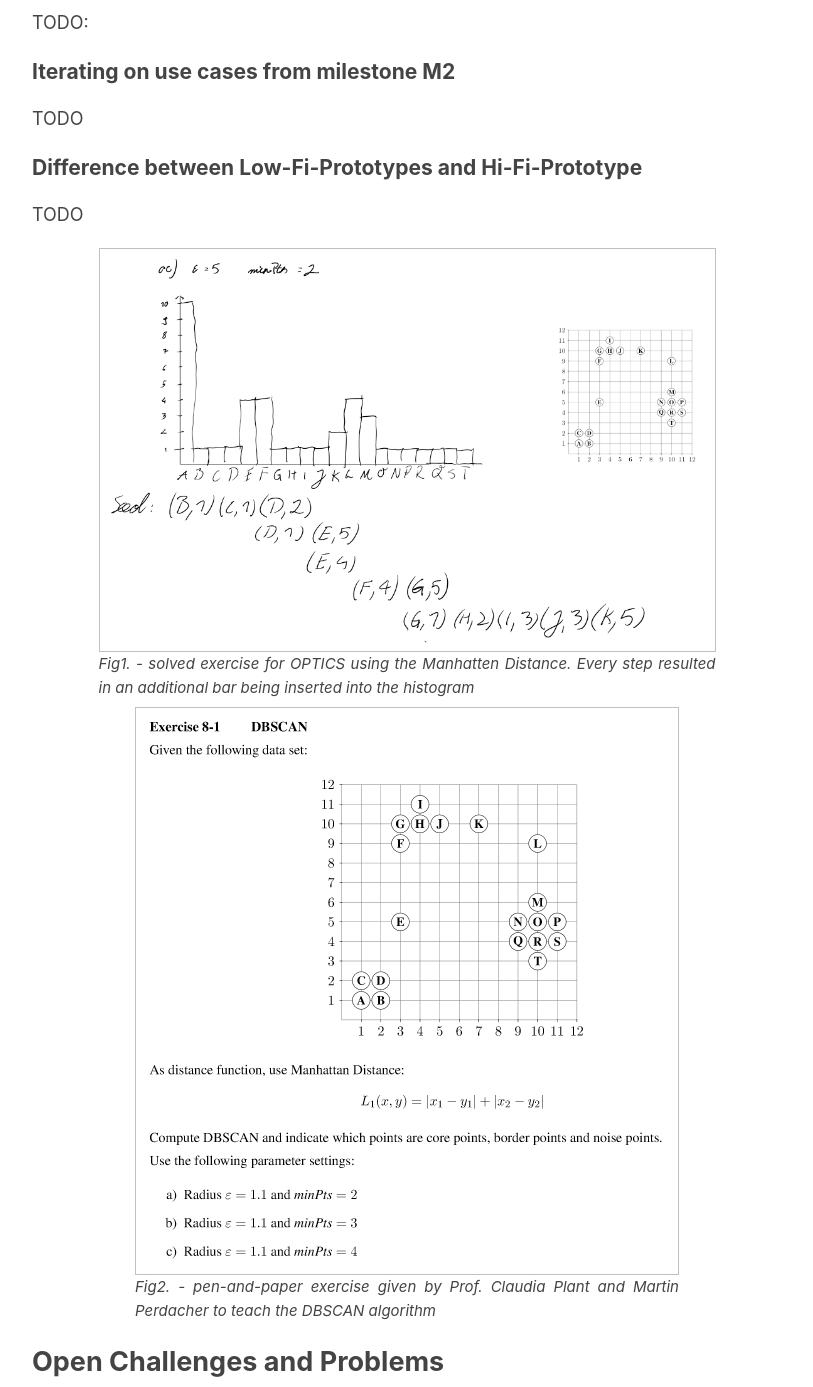
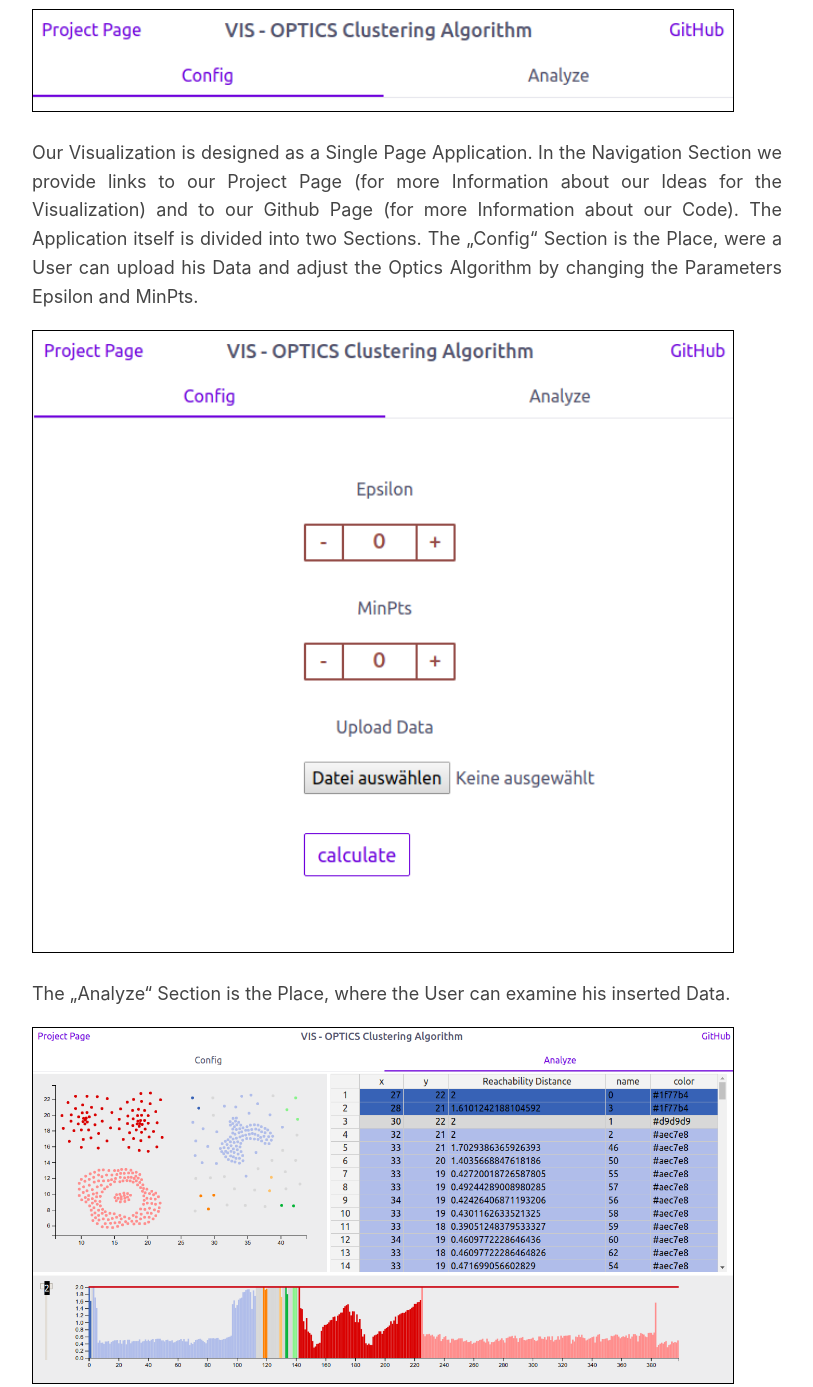
Before and after one commit to gregorredinger/vis_clustering_algorithms, a plain HTML site: page index.html in a window 1280 px wide. Shown: the part 920-2307 px from the top of the page, without its empty margins (233-1046 px from the left). Drawn offline with Linux system fonts and the light colour scheme.

Commit message:
add current visualization design

```diff
--- a/index.html
+++ b/index.html
@@ -118,9 +118,18 @@
 
 
 <h3>Current Visualization Design</h3>
+
+<img src="img/m3_design/m3_1.png" alt="" width="700px" style="border: 1px solid black;">
 <p>
-   TODO:
+    Our Visualization is designed as a Single Page Application. In the Navigation Section we provide links to our Project Page (for more Information about our Ideas for the Visualization) and to our Github Page (for more Information about our Code).
+
+    The Application itself is divided into two Sections. The „Config“ Section is the Place, were a User can upload his Data and adjust the Optics Algorithm by changing the Parameters Epsilon and MinPts.
 </p>
+<img src="img/m3_design/m3_2.png" alt="" width="700px" style="border: 1px solid black;">
+<p>
+The „Analyze“ Section is the Place, where the User can examine his inserted Data.
+</p>
+<img src="img/m3_design/m3_3.png" alt="" width="700px" style="border: 1px solid black;">
 
 
 <h3>Iterating on use cases from milestone M2</h3>
```
Also changed, not shown: img/m3_design/m3_1.png (added), img/m3_design/m3_2.png (added), img/m3_design/m3_3.png (added).
